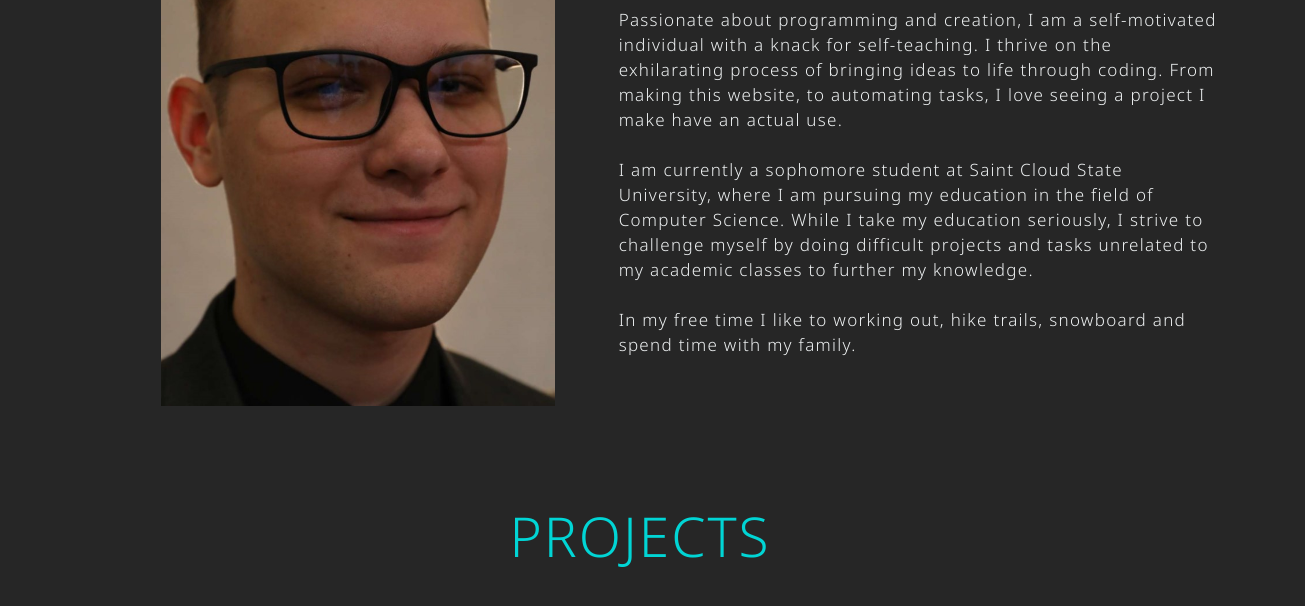
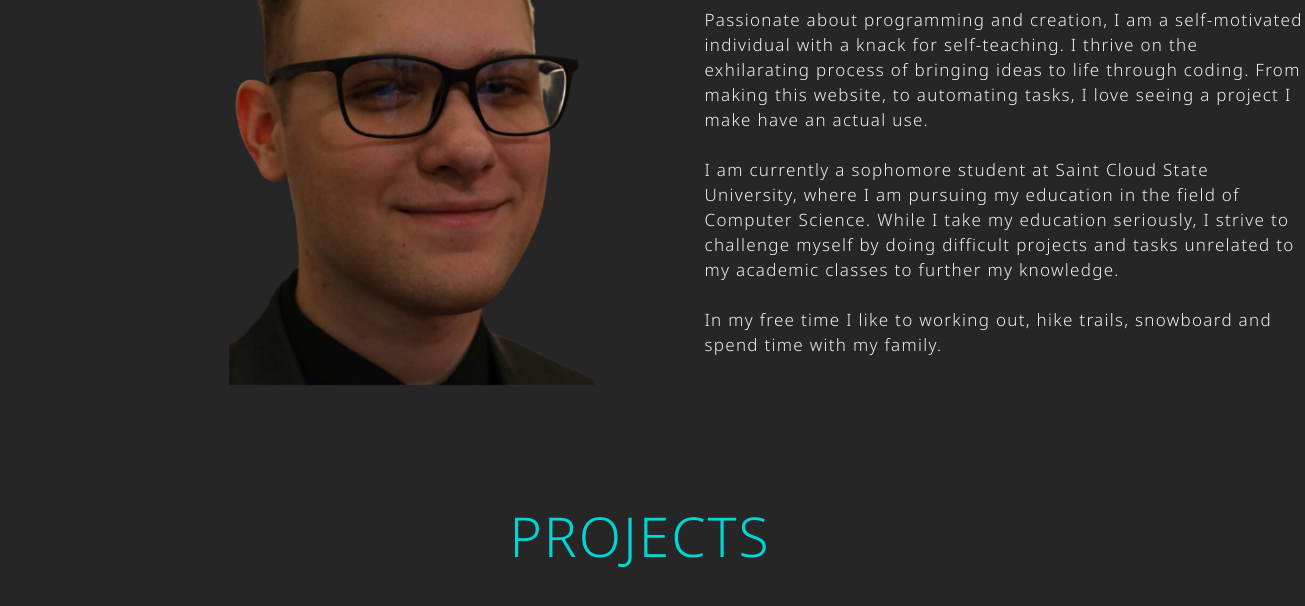
Before and after one commit to BrendanChermack/Portfolio-website, a React app: page src/index.html in a window 1280 px wide. Shown: the part 533-1139 px from the top of the page, 1305 px wide, since content can reach past the window. Built offline with nearby package versions, Linux system fonts and the light colour scheme.

Commit message:
new headshot no baackground

```diff
--- a/src/index.html
+++ b/src/index.html
@@ -52,7 +52,7 @@
     <!-- About me section that also leads from Home button -->
     <section class="about">
         <div class="main">
-            <img rel="personalPic" src="../pictures/headshot.jpg" alt="Personal Picture" id="rHidden">
+            <img rel="personalPic" src="../pictures/headshotpng.png" alt="Personal Picture" id="rHidden">
             <div class="about-txt" id="lHidden">
                 <h2>
                     About Me
```
Also changed, not shown: pictures/headshotpng.png (added).
